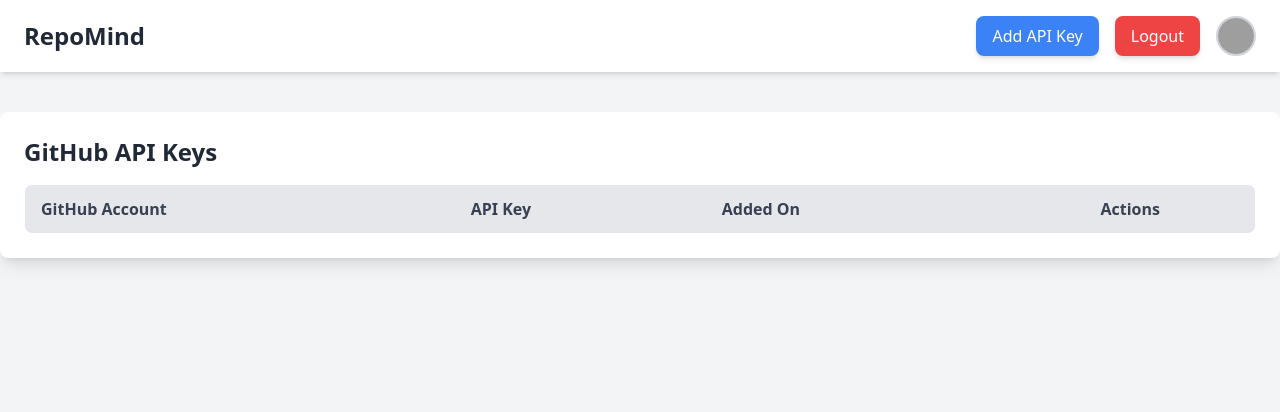
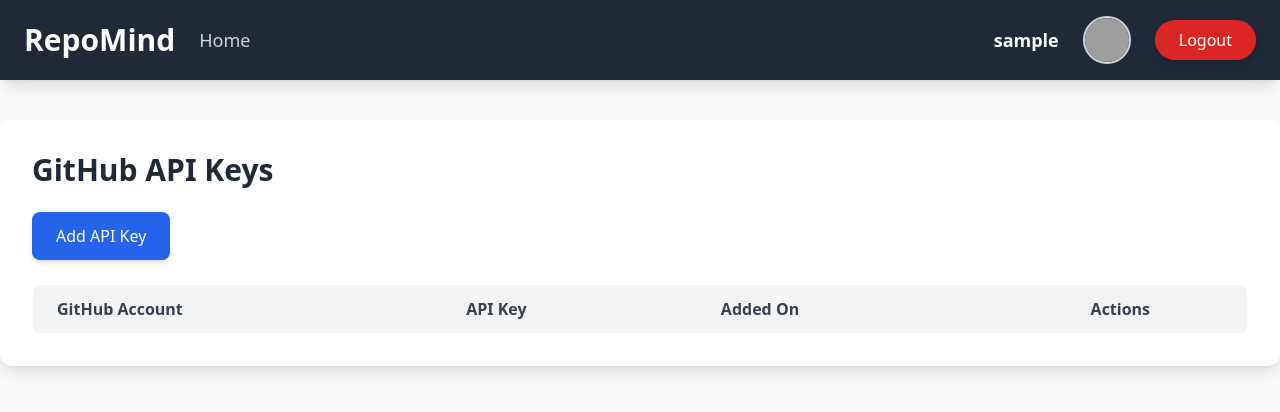
Before and after one commit to mr-vaibh/repomind, a Django app: page / in a window 1280 px wide. Shown: the top 412 px of the page. Run offline with Django 5.2, Linux system fonts and the light colour scheme; the visitor is signed in with stand-in values (Sample User, id 1); data that the repository does not hold is empty; some libraries are stand-ins or nearby versions; grey boxes are pictures that could not be loaded.

Commit message:
Add navbar template and enhance repository display; implement search functionality

```diff
--- a/ai_codegen/static/ai_codegen/workspace-common.js
+++ b/ai_codegen/static/ai_codegen/workspace-common.js
@@ -2,6 +2,8 @@
 
 const username = window.location.pathname.split("/")[2];
 const repoName = window.location.pathname.split("/")[3];
+
+$("#repo-name").text(repoName);
 
 function appendMessage(sender, message) {
     const messageClass = sender === "You" ? "bg-blue-100" : "bg-green-100";
--- a/github_integration/templates/github_integration/home.html
+++ b/github_integration/templates/github_integration/home.html
@@ -8,31 +8,26 @@
     <script src="https://code.jquery.com/jquery-3.6.0.min.js"></script>
     <script src="https://cdn.tailwindcss.com"></script>
 </head>
-<body class="bg-gray-100 text-gray-800">
+<body class="bg-gray-50 text-gray-900 font-sans">
 
-    <!-- Navbar -->
-    <nav class="bg-white shadow-md">
-        <div class="container mx-auto px-6 py-4 flex justify-between items-center">
-            <a href="#" class="text-2xl font-bold text-gray-800 hover:text-gray-600 transition">RepoMind</a>
-            <div class="flex items-center space-x-4">
-                <button id="open-modal" class="px-4 py-2 bg-blue-500 text-white rounded-lg shadow-md hover:bg-blue-600 transition">Add API Key</button>
-                <a href="{% url "accounts:logout" %}"><button id="logout" class="px-4 py-2 bg-red-500 text-white rounded-lg shadow-md hover:bg-red-600 transition">Logout</button></a>
-                <img id="user-avatar" src="https://avatar.iran.liara.run/public/boy?username={{ request.user }}" alt="Profile" class="rounded-full w-10 h-10 border-2 border-gray-300">
-            </div>
-        </div>
-    </nav>
+    {% include "github_integration/navbar.html" %}
 
     <!-- Table Container -->
-    <div class="container mx-auto mt-10 p-6 bg-white rounded-lg shadow-lg">
-        <h2 class="text-2xl font-semibold mb-4">GitHub API Keys</h2>
-        <div class="overflow-x-auto">
-            <table class="w-full border-collapse border border-gray-300 rounded-lg overflow-hidden">
-                <thead class="bg-gray-200 text-gray-700">
+    <div class="container mx-auto mt-10 p-8 bg-white rounded-xl shadow-lg">
+        <h2 class="text-3xl font-semibold text-gray-800 mb-6">GitHub API Keys</h2>
+
+        <!-- Add API Key Button -->
+        <button id="open-modal" class="px-6 py-3 bg-blue-600 text-white rounded-lg shadow-md hover:bg-blue-700 transition">Add API Key</button>
+
+        <!-- Table -->
+        <div class="overflow-x-auto mt-6">
+            <table class="w-full table-auto border-collapse border border-gray-300 rounded-lg overflow-hidden">
+                <thead class="bg-gray-100 text-gray-700">
                     <tr>
-                        <th class="py-3 px-4 text-left">GitHub Account</th>
-                        <th class="py-3 px-4 text-left">API Key</th>
-                        <th class="py-3 px-4 text-left">Added On</th>
-                        <th class="py-3 px-4 text-center">Actions</th>
+                        <th class="py-3 px-6 text-left">GitHub Account</th>
+                        <th class="py-3 px-6 text-left">API Key</th>
+                        <th class="py-3 px-6 text-left">Added On</th>
+                        <th class="py-3 px-6 text-center">Actions</th>
                     </tr>
                 </thead>
                 <tbody id="api-keys-list" class="bg-white text-gray-800">
@@ -43,16 +38,18 @@
     </div>
 
     <!-- Add API Key Modal -->
-    <div id="modal" class="fixed inset-0 bg-gray-800 bg-opacity-50 hidden flex justify-center items-center">
-        <div class="bg-white p-6 rounded-lg shadow-lg w-96">
-            <h2 class="text-xl font-semibold mb-4">Add GitHub API Key</h2>
+    <div id="modal" class="fixed inset-0 bg-gray-800 bg-opacity-50 hidden flex justify-center items-center z-50">
+        <div class="bg-white p-8 rounded-xl shadow-lg w-96">
+            <h2 class="text-2xl font-semibold text-gray-800 mb-4">Add GitHub API Key</h2>
+
             <form id="add-api-key-form">
                 {% csrf_token %}
-                <input type="text" id="github-username" placeholder="GitHub Username" class="w-full p-2 border border-gray-300 rounded-md mb-2" required>
-                <input type="text" id="github-api-key" placeholder="API Key" class="w-full p-2 border border-gray-300 rounded-md mb-4" required>
-                <div class="flex justify-end space-x-2">
-                    <button type="button" id="close-modal" class="px-4 py-2 bg-gray-400 text-white rounded-lg hover:bg-gray-500 transition">Cancel</button>
-                    <button type="submit" class="px-4 py-2 bg-blue-500 text-white rounded-lg hover:bg-blue-600 transition">Save</button>
+
+                <input type="text" id="github-username" placeholder="GitHub Username" class="w-full p-3 border border-gray-300 rounded-md mb-4 text-gray-700" required>
+                <input type="text" id="github-api-key" placeholder="API Key" class="w-full p-3 border border-gray-300 rounded-md mb-6 text-gray-700" required>
+                <div class="flex justify-end space-x-3">
+                    <button type="button" id="close-modal" class="px-5 py-2 bg-gray-400 text-white rounded-lg hover:bg-gray-500 transition">Cancel</button>
+                    <button type="submit" class="px-5 py-2 bg-blue-600 text-white rounded-lg hover:bg-blue-700 transition">Save</button>
                 </div>
             </form>
         </div>
--- /dev/null
+++ b/github_integration/templates/github_integration/navbar.html
@@ -0,0 +1,19 @@
+<!-- Navbar -->
+<nav class="bg-gray-800 shadow-lg">
+    <div class="container mx-auto px-6 py-4 flex justify-between items-center">
+        <!-- Left Section: Logo and Links -->
+        <div class="flex items-center space-x-6">
+            <a href="#" class="text-3xl font-extrabold text-white hover:text-gray-300 transition duration-300">RepoMind</a>
+            <a href="{% url 'github_integration:home' %}" class="text-lg text-gray-300 hover:text-white transition duration-300">Home</a>
+        </div>
+
+        <!-- Right Section: User Avatar and Logout -->
+        <div class="flex items-center space-x-6">
+            <span class="text-white font-semibold text-lg">{{ request.user }}</span>
+            <img id="user-avatar" src="https://avatar.iran.liara.run/public/boy?username={{ request.user }}" alt="Profile" class="rounded-full w-12 h-12 border-2 border-gray-300">
+            <a href="{% url 'accounts:logout' %}">
+                <button id="logout" class="px-6 py-2 bg-red-600 text-white rounded-full shadow-md hover:bg-red-700 transition duration-300">Logout</button>
+            </a>
+        </div>
+    </div>
+</nav>
--- a/github_integration/urls.py
+++ b/github_integration/urls.py
@@ -1,6 +1,7 @@
 from django.urls import path
 from .views import home, github_keys, edit_key, delete_key, get_keys, add_key, delete_key, get_repositories, repositories_view
 
+app_name = "github_integration"
 urlpatterns = [
     path('', home, name='home'),
 
```
Also changed, not shown: ai_codegen/templates/ai_codegen/workspace.html (+33 -22 lines), github_integration/static/github_integration/repositories.js (+47 -19 lines), github_integration/templates/github_integration/repositories.html (+22 -12 lines).
